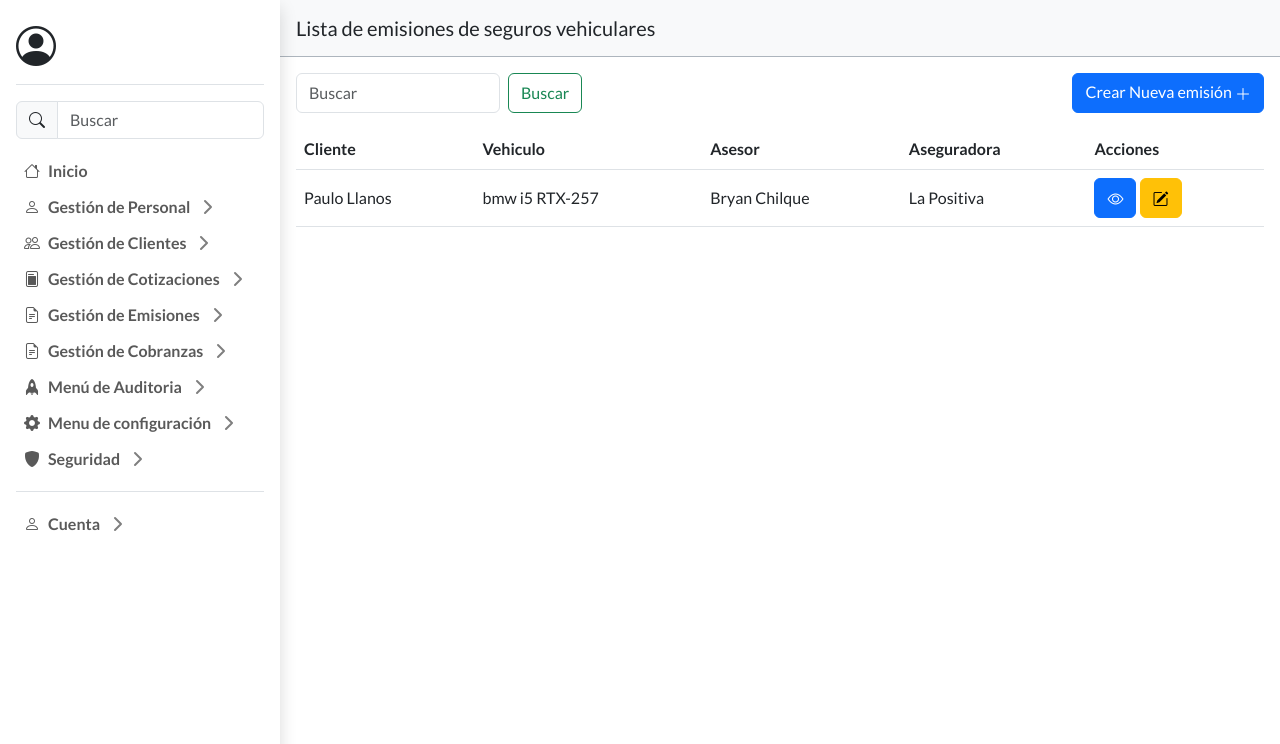
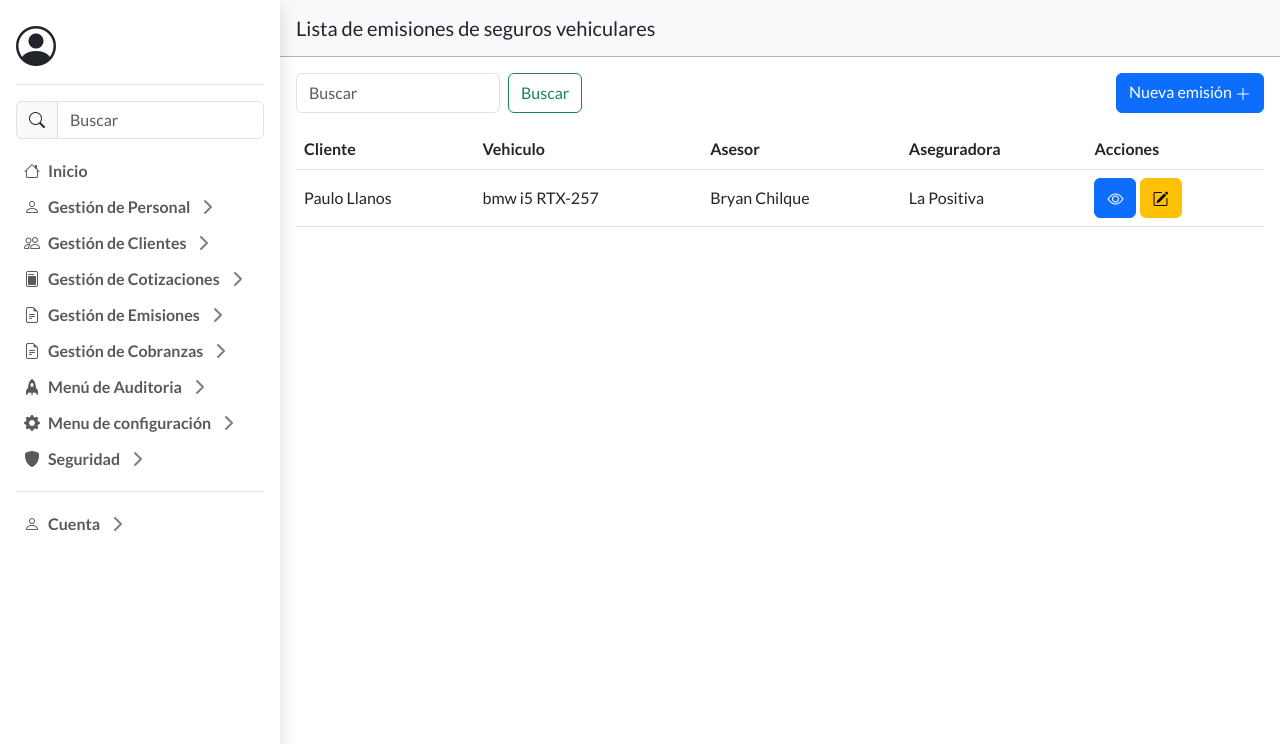
Before and after one commit to bryan-chilque/university-degree-project, a Django app: page /web/1/issuance/insurance/vehicle/list/ in a window 1280 px wide. Shown: the part 56-800 px from the top of the page. Run offline with Django 4.2, Linux system fonts and the light colour scheme; data comes from the database, SQL or seed files in the repository; some libraries are stand-ins or nearby versions.

Commit message:
feat: change name button in issuance list

```diff
--- a/rrggweb/templates/rrggweb/issuance/insurance/vehicle/list.html
+++ b/rrggweb/templates/rrggweb/issuance/insurance/vehicle/list.html
@@ -6,7 +6,7 @@
         <button class="btn btn-outline-success" type="submit">Buscar</button>
     </form>
     <div>
-        <a class="btn btn-primary" href="{% url 'rrggweb:issuance:insurance:vehicle:list_quotations' view.kwargs.consultant_id %}">Crear Nueva emisión
+        <a class="btn btn-primary" href="{% url 'rrggweb:issuance:insurance:vehicle:list_quotations' view.kwargs.consultant_id %}">Nueva emisión
             <i class="bi bi-plus-lg"></i>
         </a>
     </div>
```
